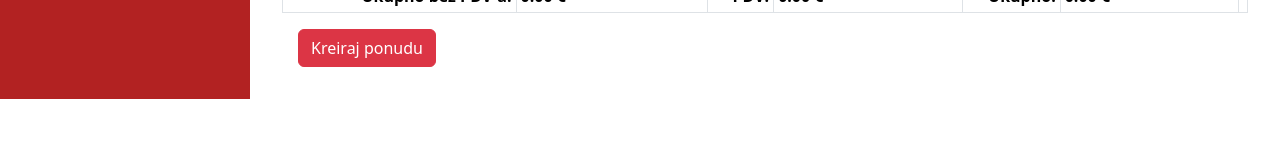
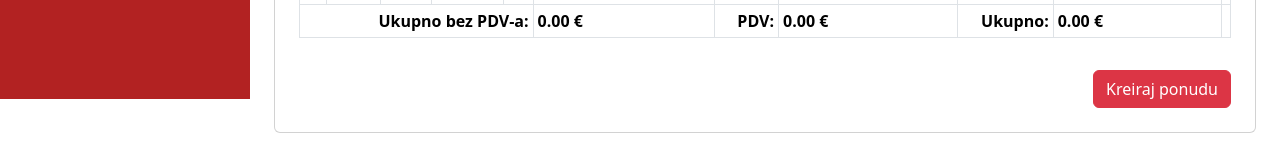
Before and after one commit to E-Begich/workshop-inventory-system, a React (Create React App) app: page /addOffer in a window 1280 px wide. Shown: the part 701-855 px from the top of the page. Before the commit the page ends 800 px from the top, so only its background shows below. Built offline with nearby package versions, Linux system fonts and the light colour scheme; no server answers.

Commit message:
UI promjene kod offer i receipt

```diff
--- a/src/pages/CreateOffer.jsx
+++ b/src/pages/CreateOffer.jsx
@@ -306,7 +306,7 @@ const ShowOffer = () => {
     };
 
     return (
-        <div className="container-fluid px-2 mt-4">
+        <Card className="p-4 mt-4">
             <h2 className="text-lg font-semibold mb-4">Izrada ponude</h2>
             <br />
             {/* Klijent i gumb u istoj liniji */}
@@ -642,12 +642,13 @@ const ShowOffer = () => {
                 </tfoot>
             </Table>
 
-
+            <div className="text-end mt-3">
             <Button variant="danger" onClick={handleSubmitOffer} className="ms-3">
                 Kreiraj ponudu
             </Button>
             <ToastContainer position="top-right" autoClose={3000} hideProgressBar newestOnTop />
-        </div>
+            </div>
+        </Card>
     )
 }
 
--- a/src/pages/CreateReceipt.jsx
+++ b/src/pages/CreateReceipt.jsx
@@ -668,7 +668,7 @@ const CreateReceipt = () => {
             }
 
             <div className="text-end mt-3">
-                <Button variant="success" onClick={handleSubmitReceipt}>Spremi račun</Button>
+                <Button variant="danger" onClick={handleSubmitReceipt} className="ms-3">Spremi račun</Button>
             </div>
         </Card >
     );
--- a/src/pages/ShowMaterials.jsx
+++ b/src/pages/ShowMaterials.jsx
@@ -310,7 +310,6 @@ const ShowMaterials = () => {
                 <td>{mat.TypeChange}</td>
                 <td>{(parseFloat(mat.PurchasePrice) * parseFloat(mat.Amount)).toFixed(2)}</td>
                 <td>{(parseFloat(mat.SellingPrice) * parseFloat(mat.Amount)).toFixed(2)}</td>
-                <td>
                   <td style={{ whiteSpace: 'nowrap' }}>
                     <Button variant="warning" size="sm" className="me-2" onClick={() => openEditModal(mat)}>Uredi</Button>
                     <Button variant="danger" size="sm" onClick={() => {
@@ -320,7 +319,6 @@ const ShowMaterials = () => {
                       Obriši
                     </Button>
                   </td>
-                </td>
               </tr>
             ))}
           </tbody>
```
